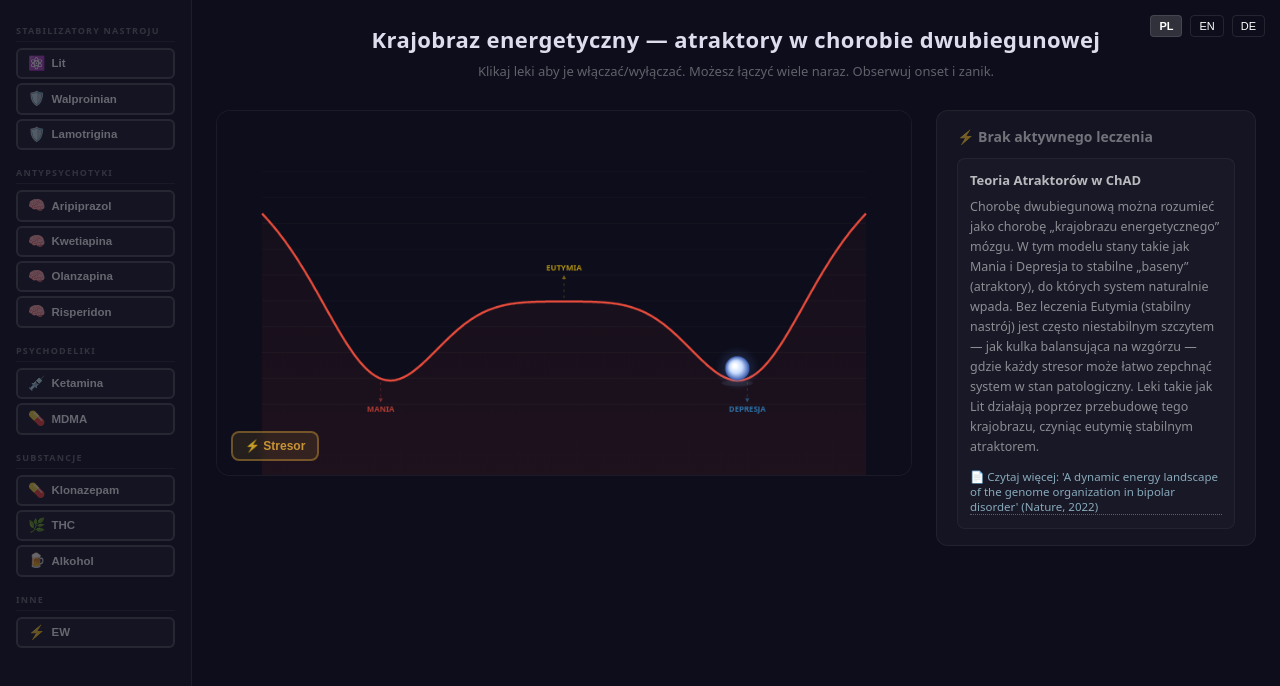
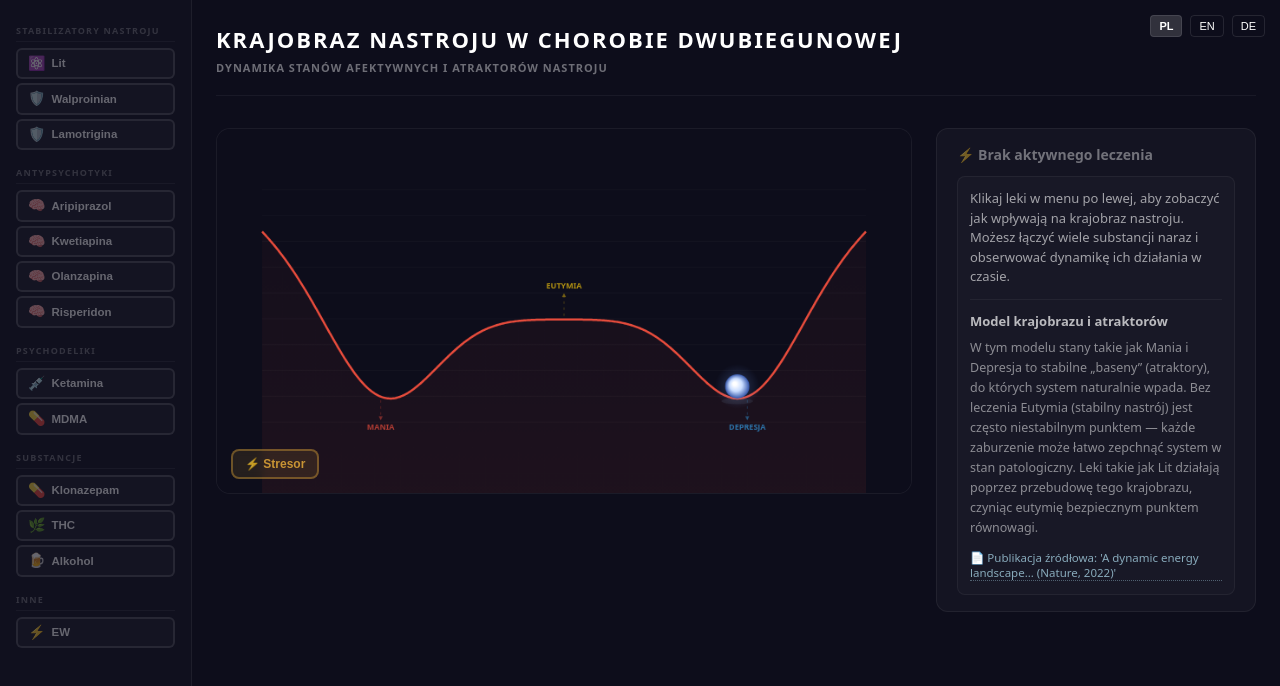
Before and after one commit to hypothermia15/bipolar, a React (Vite) app: page / in a window 1280 px wide. Shown: the top 686 px of the page. Built offline with nearby package versions, Linux system fonts and the light colour scheme.

Commit message:
title improved

```diff
--- a/src/App.jsx
+++ b/src/App.jsx
@@ -89,11 +89,25 @@ export default function App() {
       </aside>
 
       <main className="content-area">
-        <header style={{ marginBottom: 30, textAlign: "center" }}>
-          <h2 style={{ margin: "0 0 8px 0", fontSize: 22, fontWeight: 600, letterSpacing: 0.4 }}>
+        <header style={{ marginBottom: 32, textAlign: "left", borderBottom: "1px solid rgba(255,255,255,0.05)", paddingBottom: 20 }}>
+          <h2 style={{
+            margin: "0 0 6px 0",
+            fontSize: 22,
+            fontWeight: 900,
+            letterSpacing: "2px",
+            textTransform: "uppercase",
+            color: "#fff"
+          }}>
             {t("title")}
           </h2>
-          <p style={{ color: "rgba(255,255,255,0.35)", margin: 0, fontSize: 13, maxWidth: 800, marginLeft: "auto", marginRight: "auto" }}>
+          <p style={{
+            color: "rgba(255,255,255,0.4)",
+            margin: 0,
+            fontSize: 11,
+            fontWeight: 600,
+            textTransform: "uppercase",
+            letterSpacing: "1px"
+          }}>
             {t("subtitle")}
           </p>
         </header>
--- a/src/components/InfoPanel.jsx
+++ b/src/components/InfoPanel.jsx
@@ -24,6 +24,10 @@ export default function InfoPanel({ activeModifiers }) {
             padding: 12, borderRadius: 8, background: "rgba(255,255,255,0.02)",
             border: "1px solid rgba(255,255,255,0.05)"
           }}>
+            <p style={{ color: "rgba(255,255,255,0.6)", fontSize: 13, margin: "0 0 12px 0", lineHeight: 1.5 }}>
+              {t("ui.instructions")}
+            </p>
+            <hr style={{ border: "none", borderTop: "1px solid rgba(255,255,255,0.05)", margin: "12px 0" }} />
             <p style={{ color: "rgba(255,255,255,0.7)", fontSize: 13, margin: "0 0 8px 0", fontWeight: 700 }}>
               {t("ui.attractorTheory.title")}
             </p>
--- a/src/locales/de.json
+++ b/src/locales/de.json
@@ -1,6 +1,6 @@
 {
-  "title": "Energielandschaft — Attraktoren bei bipolarer Störung",
-  "subtitle": "Medikamente zum Umschalten anklicken. Mehrere kombinierbar. Onset und Abklingen beobachten.",
+  "title": "Stimmungslandschaft bei bipolarer Störung",
+  "subtitle": "Dynamik affektiver Zustände und Stimmungsattraktoren",
   "sections": {
     "stabilizers": "Stimmungsstabilisierer",
     "antipsychotics": "Antipsychotika",
@@ -10,10 +10,11 @@
   },
   "ui": {
     "noActive": "⚡ Keine aktive Medikation",
+    "instructions": "Klicken Sie auf die Medikamente in der linken Leiste, um zu sehen, jak sie die Stimmungslandschaft umgestalten. Sie können mehrere Substanzen kombinieren und deren Dynamik über die Zeit beobachten.",
     "attractorTheory": {
-      "title": "Attraktortheorie der bipolaren Störung",
-      "description": "Die bipolare Störung kann als eine Erkrankung der 'Energielandschaft' des Gehirns verstanden werden. In diesem Modell sind Zustände wie Manie und Depression stabile 'Becken' (Attraktoren), in die das System natürlicherweise fällt. Ohne Behandlung ist die Euthymie (stabile Stimmung) oft ein instabiler Gipfel — wie ein Ball, der auf einem Hügel balanciert — auf dem jeder Stressor das System leicht in einen pathologischen Zustand stoßen kann. Medikamente wie Lithium wirken durch die Umgestaltung dieser Landschaft und machen die Euthymie zu einem stabilen Attraktor.",
-      "link": "Mehr lesen: 'A dynamic energy landscape of the genome organization in bipolar disorder' (Nature, 2022)"
+      "title": "Das Landschafts- und Attraktormodell",
+      "description": "Die bipolare Störung kann als 'Energielandschaft' modelliert werden, in der Manie und Depression stabile Becken (Attraktoren) sind. Ohne Behandlung ist die Euthymie oft ein instabiler Punkt — jeder Stressor kann das System in einen pathologischen Zustand stoßen. Lithium wirkt durch die Umgestaltung dieser Landschaft und macht die Euthymie zu einem sicheren Gleichgewichtspunkt.",
+      "link": "Quellpublikation: 'A dynamic energy landscape... (Nature, 2022)'"
     },
     "phaseOnset": " (Beginn)",
     "phaseSteady": " (stabil)",
--- a/src/locales/en.json
+++ b/src/locales/en.json
@@ -1,6 +1,6 @@
 {
-  "title": "Energy Landscape — Attractors in Bipolar Disorder",
-  "subtitle": "Click drugs to toggle. You can combine many. Observe onset and decay.",
+  "title": "Bipolar Mood Landscape",
+  "subtitle": "Dynamics of affective states and mood attractors",
   "sections": {
     "stabilizers": "Mood Stabilizers",
     "antipsychotics": "Antipsychotics",
@@ -10,10 +10,11 @@
   },
   "ui": {
     "noActive": "⚡ No active medication",
+    "instructions": "Click medications in the left sidebar to see how they reshape the mood landscape. You can combine multiple substances and observe their dynamics over time.",
     "attractorTheory": {
-      "title": "Attractor Theory of Bipolar Disorder",
-      "description": "Bipolar disorder can be understood as a disease of the brain's 'energy landscape'. In this model, states like Mania and Depression are stable 'basins' (attractors) that the system naturally falls into. Without treatment, Euthymia (stable mood) is often an unstable peak — like a ball balanced on a hill — where any stressor can easily push the system into a pathological state. Medications like Lithium work by reshaping this landscape, making euthymia a stable attractor.",
-      "link": "Read more: 'A dynamic energy landscape of the genome organization in bipolar disorder' (Nature, 2022)"
+      "title": "The Landscape and Attractor Model",
+      "description": "Bipolar disorder can be modeled as an 'energy landscape' where Mania and Depression are stable basins (attractors). Without treatment, Euthymia (stable mood) is often an unstable point — any stressor can push the system into a pathological state. Lithium works by reshaping this landscape, making euthymia a safe point of balance.",
+      "link": "Source publication: 'A dynamic energy landscape... (Nature, 2022)'"
     },
     "phaseOnset": " (onset)",
     "phaseSteady": " (steady)",
--- a/src/locales/pl.json
+++ b/src/locales/pl.json
@@ -1,6 +1,6 @@
 {
-  "title": "Krajobraz energetyczny — atraktory w chorobie dwubiegunowej",
-  "subtitle": "Klikaj leki aby je włączać/wyłączać. Możesz łączyć wiele naraz. Obserwuj onset i zanik.",
+  "title": "Krajobraz nastroju w chorobie dwubiegunowej",
+  "subtitle": "Dynamika stanów afektywnych i atraktorów nastroju",
   "sections": {
     "stabilizers": "Stabilizatory nastroju",
     "antipsychotics": "Antypsychotyki",
@@ -10,10 +10,11 @@
   },
   "ui": {
     "noActive": "⚡ Brak aktywnego leczenia",
+    "instructions": "Klikaj leki w menu po lewej, aby zobaczyć jak wpływają na krajobraz nastroju. Możesz łączyć wiele substancji naraz i obserwować dynamikę ich działania w czasie.",
     "attractorTheory": {
-      "title": "Teoria Atraktorów w ChAD",
-      "description": "Chorobę dwubiegunową można rozumieć jako chorobę „krajobrazu energetycznego” mózgu. W tym modelu stany takie jak Mania i Depresja to stabilne „baseny” (atraktory), do których system naturalnie wpada. Bez leczenia Eutymia (stabilny nastrój) jest często niestabilnym szczytem — jak kulka balansująca na wzgórzu — gdzie każdy stresor może łatwo zepchnąć system w stan patologiczny. Leki takie jak Lit działają poprzez przebudowę tego krajobrazu, czyniąc eutymię stabilnym atraktorem.",
-      "link": "Czytaj więcej: 'A dynamic energy landscape of the genome organization in bipolar disorder' (Nature, 2022)"
+      "title": "Model krajobrazu i atraktorów",
+      "description": "W tym modelu stany takie jak Mania i Depresja to stabilne „baseny” (atraktory), do których system naturalnie wpada. Bez leczenia Eutymia (stabilny nastrój) jest często niestabilnym punktem — każde zaburzenie może łatwo zepchnąć system w stan patologiczny. Leki takie jak Lit działają poprzez przebudowę tego krajobrazu, czyniąc eutymię bezpiecznym punktem równowagi.",
+      "link": "Publikacja źródłowa: 'A dynamic energy landscape... (Nature, 2022)'"
     },
     "phaseOnset": " (narasta)",
     "phaseSteady": " (stabilny)",
```
